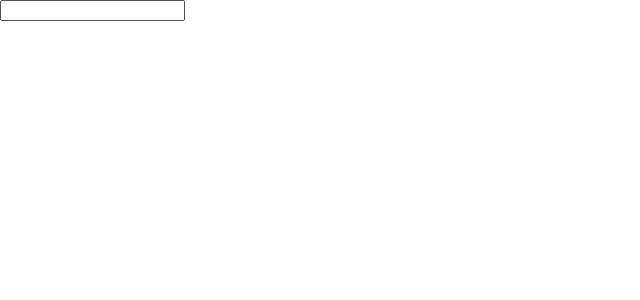
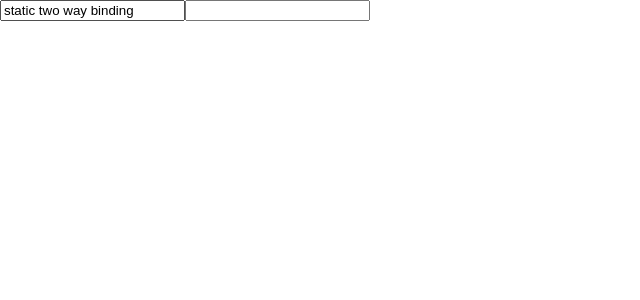
Before and after one commit to mayurrohokale/practice_repo, an Angular app: page / in a window 1280 px wide. Shown: the top 300 px of the page, without its empty margins (0-640 px from the left). Built offline with nearby package versions, Linux system fonts and the light colour scheme.

Commit message:
two way data binding

```diff
--- a/src/app/app.component.html
+++ b/src/app/app.component.html
@@ -1 +1,4 @@
-<input type="text" (keydown.shift.y)="isshift()">
+<input type="text" [(ngModel)]="staticInput">
+<input type="text" [(ngModel)]="dynamicInput">
+
+<h1>{{dynamicInput}}</h1>
--- a/src/app/app.component.ts
+++ b/src/app/app.component.ts
@@ -11,12 +11,7 @@ import { Directive } from '@angular/core';
 
 export class AppComponent {
 
-  val:string = '';
-  count:string='';
-
-  isshift()
-  {
-    console.log("shift + Yis pressed");
-  }
+ staticInput:string = 'static two way binding';
+ dynamicInput:string = '';
 
 }
```
